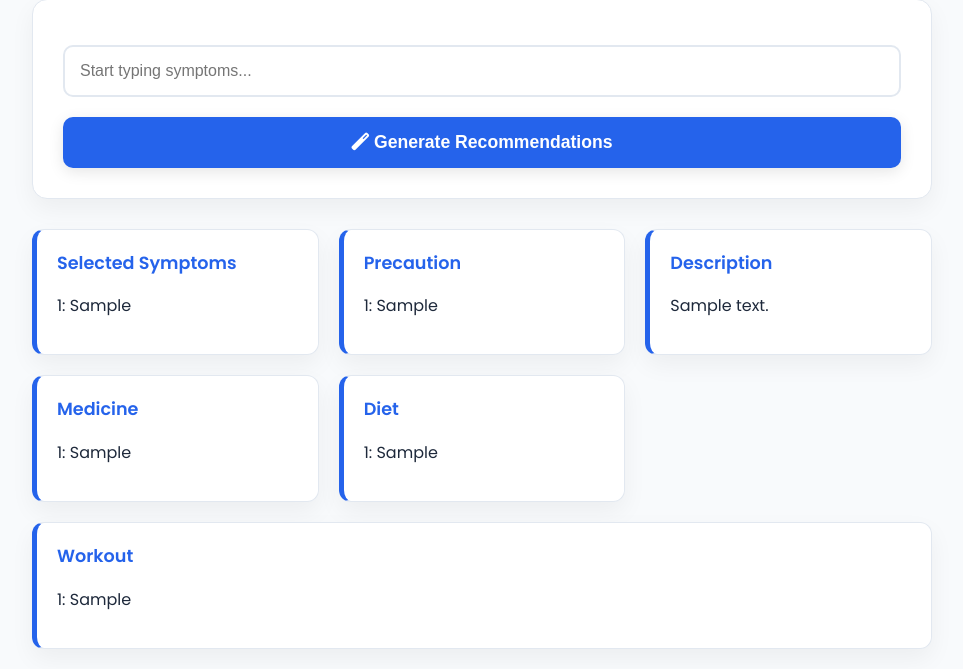
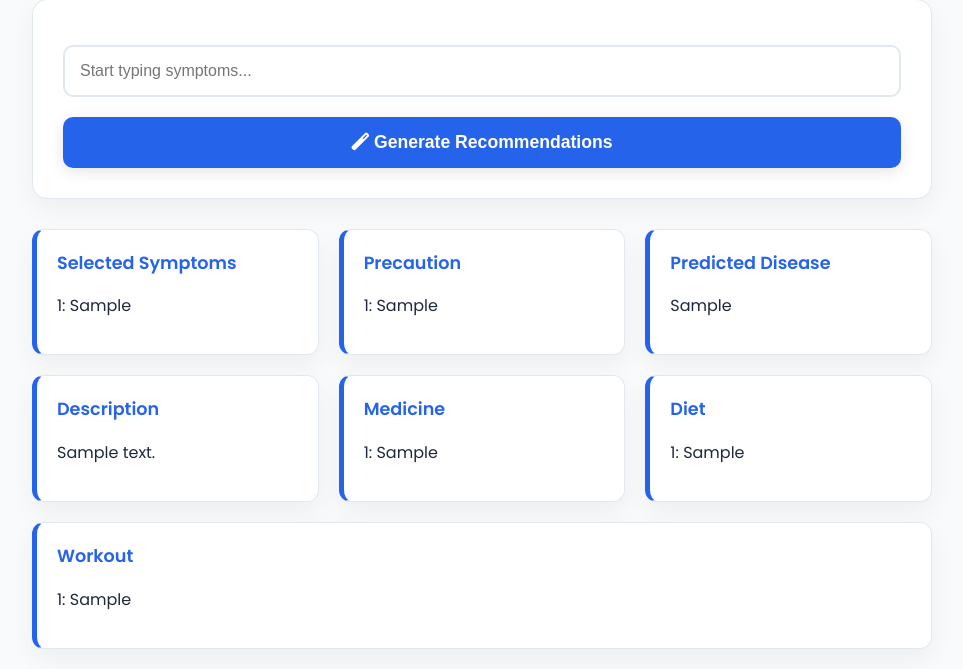
Before and after one commit to patelhamza90/medicine-recommendation-system, a Flask app: template templates/index.html in a window 1280 px wide. Shown: the part 177-846 px from the top of the page, without its empty margins (158-1121 px from the left). Run offline with Flask 3, Linux system fonts and the light colour scheme; the template is opened without the code that fills it: most values are stand-ins (such as "Sample title", 1, 10 or a date in 2020); parts of the project's set-up code (start-up, migrations or seed data) failed here and were passed over.

Commit message:
Added Disease Feature

```diff
--- a/main.py
+++ b/main.py
@@ -87,15 +87,16 @@ def predict():
     desc, pre, med, diet, work = helper(predicted_disease)
 
     return render_template(
-        'index.html',
-        symptoms_dict=symptoms_dict.keys(),
-        user_symptoms=user_symptoms,
-        pre_desc=desc,
-        pre_precaution=pre,
-        pre_medi=med,
-        pre_diet=diet,
-        pre_work=work
-    )
+    'index.html',
+    symptoms_dict=symptoms_dict.keys(),
+    user_symptoms=user_symptoms,
+    predicted_disease=predicted_disease,
+    pre_desc=desc,
+    pre_precaution=pre,
+    pre_medi=med,
+    pre_diet=diet,
+    pre_work=work
+)
 
 if __name__ == "__main__":
     app.run(host="0.0.0.0", port=10000)
--- a/templates/index.html
+++ b/templates/index.html
@@ -74,6 +74,11 @@
                         {{ loop.index }}: {{ p.replace('_',' ').title() }}<br>
                         {% endfor %}
                     </p>
+                </div>
+
+                <div class="result-card">
+                    <h3>Predicted Disease</h3>
+                    <p>{{ predicted_disease }}</p>
                 </div>
 
                 <div class="result-card">
```
